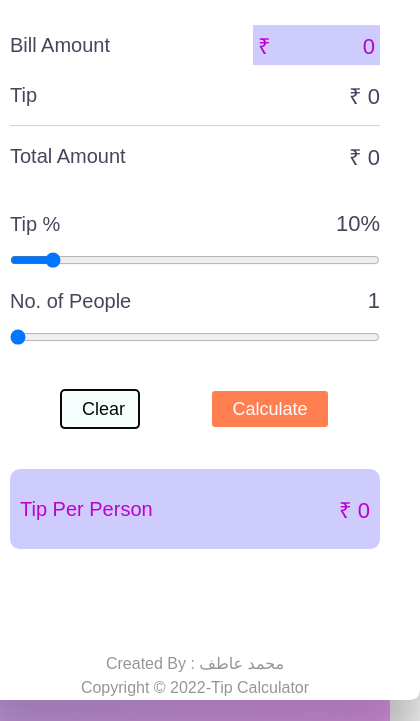
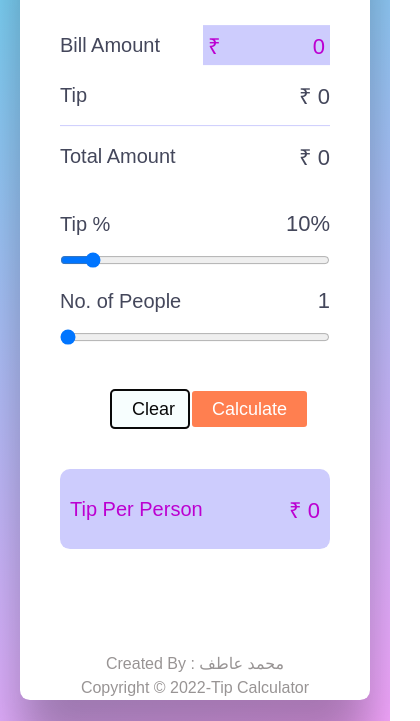
Before and after one commit to aatifshaikh99/Tip-Calculator, a plain HTML site: page index.html in a window 390 px wide. Shown: the part 123-844 px from the top of the page, 420 px wide, since content can reach past the window. Drawn offline with Linux system fonts and the light colour scheme.

Commit message:
Update style.css

```diff
--- a/style.css
+++ b/style.css
@@ -161,3 +161,8 @@ section:last-child .lbl {
     color: #989494;
     padding: 3px;
 }
+@media only screen and (max-width: 800px) {
+    .container{
+        width: 350px;
+    }
+}
```
